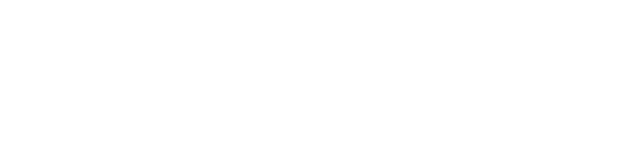
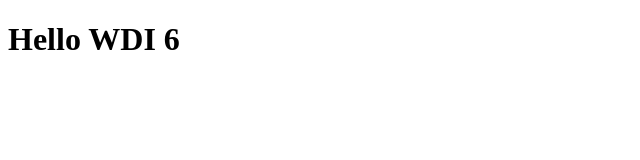
Before and after one commit to gabeonline/git-test, a plain HTML site: page index.html in a window 1280 px wide. Shown: the whole page, without its empty margins (0-640 px from the left). Drawn offline with Linux system fonts and the light colour scheme.

Commit message:
edit index.html file

```diff
--- a/index.html
+++ b/index.html
@@ -2,9 +2,9 @@
 <html>
   <head>
     <meta charset="utf-8">
-    <title></title>
+    <title>Hello World</title>
   </head>
   <body>
-
+<h1>Hello WDI 6</h1>
   </body>
 </html>
```
